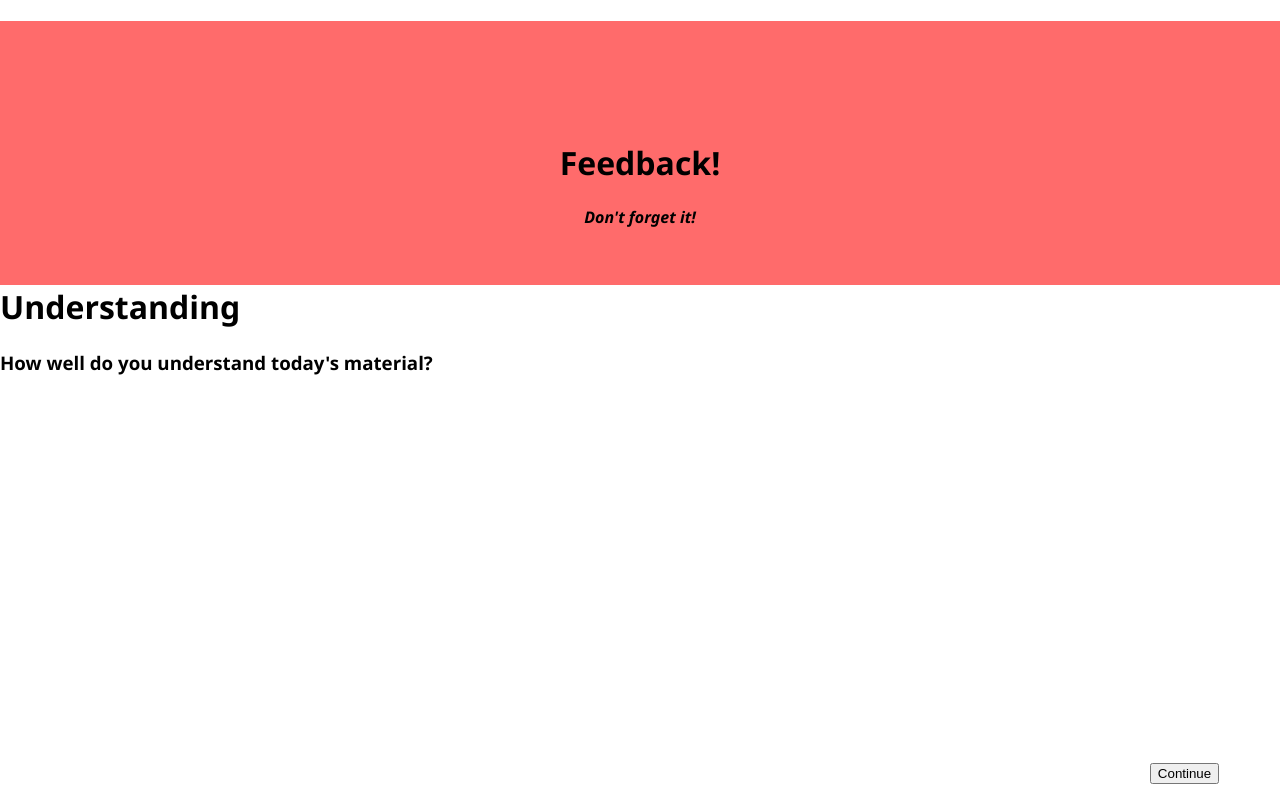
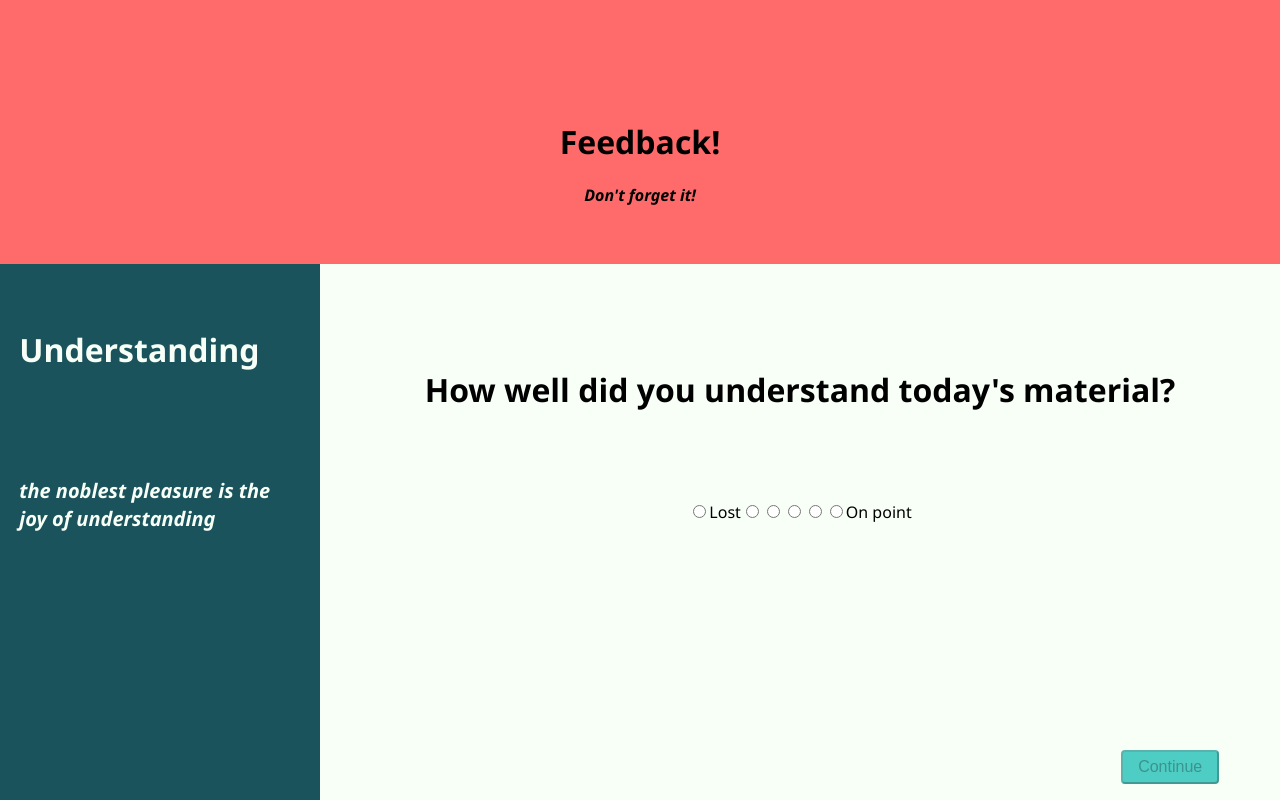
Before and after one commit to nrsimonelli/redux-weekend-project-feedback, a React (Create React App) app: page /#/understanding in a window 1280 px wide. Shown: the top 800 px of the page. Built offline with nearby package versions, Linux system fonts and the light colour scheme.

Commit message:
smoothed change handlers and cleaned up css on components

```diff
--- a/src/components/Add_Comment/Add_Comment.js
+++ b/src/components/Add_Comment/Add_Comment.js
@@ -12,7 +12,7 @@ class Add_Comment extends Component {
 
   reviewClicked = (event) =>{
     event.preventDefault();
-    console.log('continue was clicked');
+    console.log('review was clicked');
     // dispatch value to redux
     this.props.dispatch({
       type: 'SET_FEEDBACK',
@@ -22,21 +22,40 @@ class Add_Comment extends Component {
     this.props.history.push('/review');
   } // end reviewClicked
 
+  commentNow = (event) => {
+    console.log('in commentNow string is: ', event.target.value);
+    this.setState({
+      comments: event.target.value
+    })
+  }
+
   render() {
     return (
       <div>
-        <h1>Comment</h1>
-        <main>
-          <section className='formInfo'>
-            <h3>any comments?</h3>
-          </section>
-          <section className='nextPath'>
-            <button onClick={this.reviewClicked} id='reviewInComment'>Review</button>
-          </section>
-        </main>
+        <div className='left'>
+          <h1 className='leftTitle'>Comments</h1>
+          <h3 className='leftSub'>if I had 53 minutes to spend as I liked I'd walk very slowly toward a water fountain</h3>
+        </div>
+        <div className='wrap'>
+          <div className='inWrap'>
+            <h1>Anything noteworthy about today?</h1>
+            <br></br>
+            <div>
+              <input onChange={this.commentNow} name='comment' id='comment' type='text'/>
+              <label for='comment'>Comment Box</label>
+            </div>
+          </div>
+          <div className='nextPath'>
+            <button className='cont' onClick={this.reviewClicked} id='continueInAdd_Comment'>Continue</button>
+          </div>
+        </div>
       </div>
     ); // end return
   } // end render
 } // end class
 
-export default Add_Comment;
+const putReduxStateOnProps =(reduxState)=>({
+  reduxState
+})
+
+export default connect(putReduxStateOnProps)(Add_Comment);
--- a/src/components/App/App.js
+++ b/src/components/App/App.js
@@ -18,6 +18,7 @@ class App extends Component {
         <header className="header">
           <h1 className="title">Feedback!</h1>
           <h4><i>Don't forget it!</i></h4>
+
         </header>
           <Router>
               <Route exact path="/" component={Start} />
--- a/src/components/App/temp.css
+++ /dev/null
@@ -1,182 +0,0 @@
-body {
-    width: 100%;
-    min-height: 100vh;
-
-    display: flex;
-    justify-content: center;
-    align-items: center;
-
-    margin: 0;
-    padding: 0;
-
-    font-family: 'Segoe UI', -apple-system, BlinkMacSystemFont, sans-serif;
-  }
-
-
-  /* section */
-  section {
-    width: 50%;
-    min-height: inherit;
-
-    display: flex;
-    justify-content: center;
-    align-items: center;
-    flex-direction: column;
-
-    position: relative;
-  }
-
-  section::before,
-  section::after {
-    content: "";
-    display: block;
-
-    border-radius: 100%;
-
-    position: absolute;
-  }
-
-  section::before {
-    width: 30px;
-    height: 30px;
-
-    background: var(--primary);
-    clip-path: polygon(0 100%, 100% 0, 100% 100%);
-
-    top: 18px;
-    left: 18px;
-  }
-
-  section::after {
-    width: 42px;
-    height: 42px;
-
-    border: 1px solid var(--primary);
-
-    top: 11px;
-    left: 11px;
-  }
-
-  .light {
-    --primary: hsl(250, 100%, 44%);
-    --other: hsl(0, 0%, 14%);
-
-    background: hsl(0, 0%, 98%);
-  }
-
-  /* h1 */
-  h1 {
-    color: var(--other);
-    padding: 8px 4px;
-    border-bottom: 2px solid var(--other);
-  }
-
-
-  /* label */
-  label {
-    display: flex;
-    justify-content: flex-start;
-    align-items: center;
-    flex-wrap: nowrap;
-
-    margin: 12px 0;
-
-    cursor: pointer;
-    position: relative;
-  }
-
-
-  /* input */
-  input {
-    opacity: 0;
-    position: absolute;
-    left: 50%;
-    top: 50%;
-    transform: translate(-50%, -50%);
-    z-index: -1;
-  }
-
-
-  /* .design */
-  .design {
-    width: 16px;
-    height: 16px;
-
-    border: 1px solid var(--other);
-    border-radius: 100%;
-    margin-right: 16px;
-
-    position: relative;
-  }
-
-  .design::before,
-  .design::after {
-    content: "";
-    display: block;
-
-    width: inherit;
-    height: inherit;
-
-    border-radius: inherit;
-
-    position: absolute;
-    transform: scale(0);
-    transform-origin: center center;
-  }
-
-  .design:before {
-    background: var(--other);
-    opacity: 0;
-    transition: .3s;
-  }
-
-  .design::after {
-    background: var(--primary);
-    opacity: .4;
-    transition: .6s;
-  }
-
-
-  /* .text */
-  .text {
-    color: var(--other);
-    font-weight: bold;
-  }
-
-
-  /* checked state */
-  input:checked+.design::before {
-    opacity: 1;
-    transform: scale(.6);
-  }
-
-
-  /* other states */
-  input:hover+.design,
-  input:focus+.design {
-    border: 1px solid var(--primary);
-  }
-
-  input:hover+.design:before,
-  input:focus+.design:before {
-    background: var(--primary);
-  }
-
-  input:hover~.text {
-    color: var(--primary);
-  }
-
-  input:focus+.design::after,
-  input:active+.design::after {
-    opacity: .1;
-    transform: scale(2.6);
-  }
-
-  .abs-site-link {
-    position: fixed;
-    bottom: 20px;
-    left: 20px;
-    color: hsla(0, 0%, 0%, .6);
-    background: hsla(0, 0%, 98%, .6);
-    font-size: 16px;
-  }
--- a/src/components/Feeling/Feeling.js
+++ b/src/components/Feeling/Feeling.js
@@ -32,7 +32,6 @@ class Feeling extends Component {
   render() {
     return (
       <div>
-
         <div className='left'>
           <h1 className='leftTitle'>Feeling</h1>
           <h3 className='leftSub'>emotions play an important role in the learning process</h3>
@@ -51,8 +50,6 @@ class Feeling extends Component {
               <input onChange={this.radioNow} type='radio' name='feel' id='6' value='6'/>
               <label for='6'>Electric</label>
             </div>
-            <div>{JSON.stringify(this.state)}</div>
-
           </div>
           <div className='nextPath'>
             <button className='cont' onClick={this.continueClicked} id='continueInFeeling' disabled={this.state.feeling === ''}>Continue</button>
--- a/src/components/Start/Start.js
+++ b/src/components/Start/Start.js
@@ -15,16 +15,16 @@ class Start extends Component {
       <div>
         <div className='left'>
           <h1 className='leftTitle'>Start</h1>
-          <h3 className='leftSub'>are you ready?</h3>
+          <h3 className='leftSub'>everything starts at the beginning</h3>
         </div>
         <div className='wrap'>
           <div className='inWrap'>
-            <h1>Let's Go</h1>
-            <p>question 2</p>
-            <p>question 3</p>
+            <h1>Welcome To The Daily Feedback Form</h1>
+            <h4><i>press start to begin</i></h4>
+
           </div>
           <div className='nextPath'>
-            <button className='cont' onClick={this.startClicked} id='nextInStart'>Start!</button>
+            <button className='cont' onClick={this.startClicked} id='nextInStart'>Start</button>
           </div>
         </div>
 
--- a/src/components/Support/Support.js
+++ b/src/components/Support/Support.js
@@ -19,25 +19,49 @@ class Support extends Component {
       payload: this.state
     });
     // takes you to comments
-
     this.props.history.push('/add_comment');
   } // end continueClicked
+
+  radioNow = (event) => {
+    console.log('in radioNow with value: ', event.target.value);
+    this.setState({
+      support: event.target.value
+    })
+  } // end radioNow
 
   render() {
     return (
       <div>
-        <h1>Support</h1>
-        <main>
-          <section className='formInfo'>
-            <h3>how supported do you feel?</h3>
-          </section>
-          <section className='nextPath'>
-            <button onClick={this.continueClicked} id='continueInSupport'>Continue</button>
-          </section>
-        </main>
+        <div className='left'>
+          <h1 className='leftTitle'>Support</h1>
+          <h3 className='leftSub'>The strength of the team is each individual member. The strength of each member is the team</h3>
+        </div>
+        <div className='wrap'>
+          <div className='inWrap'>
+            <h1>How supported do you feel?</h1>
+            <br></br>
+            <div>
+              <input onChange={this.radioNow} type='radio' name='support' id='1' value='1'/>
+              <label for='1'>Alone</label>
+              <input onChange={this.radioNow} type='radio' name='support' id='2' value='2'/>
+              <input onChange={this.radioNow} type='radio' name='support' id='3' value='3'/>
+              <input onChange={this.radioNow} type='radio' name='support' id='4' value='4'/>
+              <input onChange={this.radioNow} type='radio' name='support' id='5' value='5'/>
+              <input onChange={this.radioNow} type='radio' name='support' id='6' value='6'/>
+              <label for='6'>Wonderfully so</label>
+            </div>
+          </div>
+          <div className='nextPath'>
+            <button className='cont' onClick={this.continueClicked} id='continueInSupport' disabled={this.state.support === ''}>Continue</button>
+          </div>
+        </div>
       </div>
     ); // end return
   } // end render
 } // end class
 
-export default Support;
+const putReduxStateOnProps =(reduxState)=>({
+  reduxState
+})
+
+export default connect(putReduxStateOnProps)(Support);
--- a/src/components/Understanding/Understanding.js
+++ b/src/components/Understanding/Understanding.js
@@ -31,17 +31,29 @@ class Understanding extends Component {
   render() {
     return (
       <div>
-
-        <h1>Understanding</h1>
-        <main>
-          <section className='formInfo'>
-            <h3>How well do you understand today's material?</h3>
-          </section>
-          <section className='nextPath'>
-            <button onClick={this.continueClicked} id='continueInUnderstanding'>Continue</button>
-          </section>
-        </main>
-
+        <div className='left'>
+          <h1 className='leftTitle'>Understanding</h1>
+          <h3 className='leftSub'>the noblest pleasure is the joy of understanding</h3>
+        </div>
+        <div className='wrap'>
+          <div className='inWrap'>
+            <h1>How well did you understand today's material?</h1>
+            <br></br>
+            <div>
+              <input onChange={this.radioNow} type='radio' name='und' id='1' value='1'/>
+              <label for='1'>Lost</label>
+              <input onChange={this.radioNow} type='radio' name='und' id='2' value='2'/>
+              <input onChange={this.radioNow} type='radio' name='und' id='3' value='3'/>
+              <input onChange={this.radioNow} type='radio' name='und' id='4' value='4'/>
+              <input onChange={this.radioNow} type='radio' name='und' id='5' value='5'/>
+              <input onChange={this.radioNow} type='radio' name='und' id='6' value='6'/>
+              <label for='6'>On point</label>
+            </div>
+          </div>
+          <div className='nextPath'>
+            <button className='cont' onClick={this.continueClicked} id='continueInUnderstanding' disabled={this.state.understanding === ''}>Continue</button>
+          </div>
+        </div>
       </div>
     ); // end return
   } // end render
```
Lines whose indentation alone changed are shown as unchanged.
